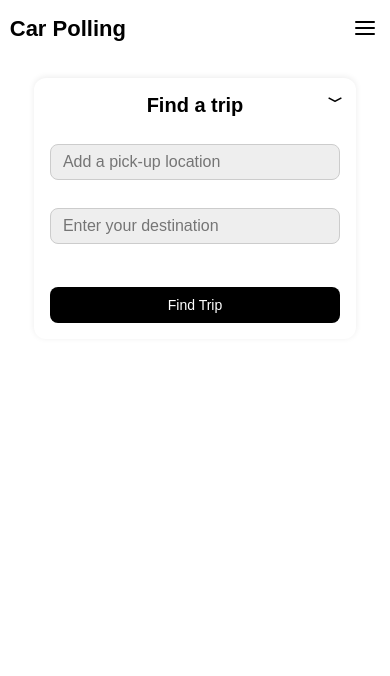
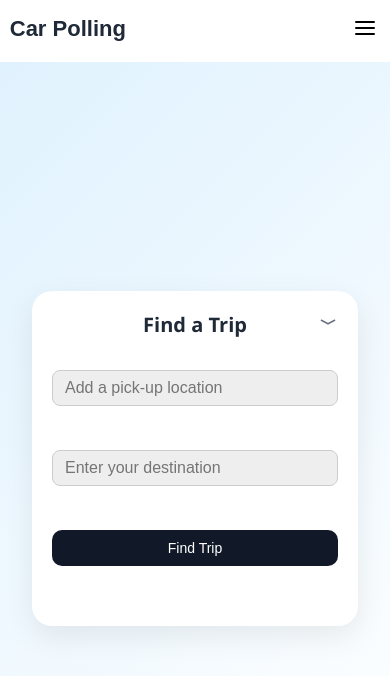
Before and after one commit to Vijayperugu/Carpooling-App, a React (Vite) app in the folder frontend/basic/: page /Home in a window 390 px wide. Shown: the top 676 px of the page. Built offline with nearby package versions, Linux system fonts and the light colour scheme.

Commit message:
Refactor CaptainHome and Home components for improved layout and responsiveness; enhance CSS styles for better mobile experience

```diff
--- a/frontend/basic/src/pages/Home.jsx
+++ b/frontend/basic/src/pages/Home.jsx
@@ -1,4 +1,118 @@
-import React, { use, useEffect, useState } from 'react';
+// import React, { use, useEffect, useState } from 'react';
+// import 'remixicon/fonts/remixicon.css';
+// import '../styles/Home.css';
+// import LocationSearchPanel from '../components/LocationSearchPanel';
+// import VehiclePanel from '../components/VehiclePanel';
+// import WaitingForDriver from '../components/WaitingForDriver';
+// import ConfirmRide from '../components/ConfirmRide';
+// import LookingForDriver from '../components/LookingForDriver';
+
+// const Home = () => {
+//   const [pickup, setPickup] = useState('');
+//   const [destination, setDestination] = useState('');
+//   const [panelOpen, setPanelOpen] = useState(false);
+//   const [vehiclePanel, setVehiclePanel] = useState(false);
+//   const [confirmRidePanel, setConfirmRidePanel] = useState(false);
+//   const [vehicleFound, setVehicleFound] = useState(false);
+//   const [waitingForDriver, setWaitingForDriver] = useState(false);
+//   const [pickupSuggestions, setPickupSuggestions] = useState([]);
+//   const [destinationSuggestions, setDestinationSuggestions] = useState([]);
+//   const [activeField, setActiveField] = useState(null);
+//   const [ride, setRide] = useState(null);
+
+//   function findTrip() {
+//     setVehiclePanel(true)
+//     setPanelOpen(false)
+//   }
+//   // useEffect(() => {
+//   //   setConfirmRidePanel(true)
+
+//   // },[])
+
+//   return (
+//     <div className="home-container">
+//       {/* <div className="live-tracking-wrapper">
+//         <LiveTracking />
+//       </div> */}
+
+//       <div className="bottom-panel">
+//         <div className="search-box">
+//           <button className="close-btn" onClick={() => setPanelOpen(false)}><i className="ri-arrow-down-wide-line"></i></button>
+//           <h4 className="title">Find a trip</h4>
+//           <form onSubmit={(e) => e.preventDefault()}>
+//             <input
+//               onClick={() => { setPanelOpen(true); setActiveField('pickup'); }}
+//               value={pickup}
+//               onChange={(e) => setPickup(e.target.value)}
+//               className="input-box"
+//               type="text"
+//               placeholder="Add a pick-up location"
+//             />
+//             <input
+//               onClick={() => { setPanelOpen(true); setActiveField('destination'); }}
+//               value={destination}
+//               onChange={(e) => setDestination(e.target.value)}
+//               className="input-box"
+//               type="text"
+//               placeholder="Enter your destination"
+//             />
+//           </form>
+//           <button onClick={findTrip} className="find-trip-btn">Find Trip</button>
+//         </div>
+
+//         {panelOpen && (
+//           <div className="suggestions-panel">
+//             <LocationSearchPanel
+//               suggestions={activeField === 'pickup' ? pickupSuggestions : destinationSuggestions}
+//               setPanelOpen={setPanelOpen}
+//               setVehiclePanel={setVehiclePanel}
+//               setPickup={setPickup}
+//               setDestination={setDestination}
+//               activeField={activeField}
+//             />
+//           </div>
+//         )}
+
+//         {vehiclePanel && (
+//           <VehiclePanel
+//             setConfirmRidePanel={setConfirmRidePanel}
+//             setVehiclePanel={setVehiclePanel}
+//           />
+//         )}
+
+//         {confirmRidePanel && (
+//           <ConfirmRide
+//             pickup={pickup}
+//             destination={destination}
+//             setConfirmRidePanel={setConfirmRidePanel}
+//             setVehicleFound={setVehicleFound}
+//           />
+//         )}
+
+//         {vehicleFound && (
+//           <LookingForDriver
+//             pickup={pickup}
+//             destination={destination}
+//             setVehicleFound={setVehicleFound}
+//           />
+//         )}
+
+//         {waitingForDriver && (
+//           <WaitingForDriver
+//             ride={ride}
+//             setVehicleFound={setVehicleFound}
+//             setWaitingForDriver={setWaitingForDriver}
+//             waitingForDriver={waitingForDriver}
+//           />
+//         )}
+//       </div>
+//     </div>
+//   );
+// };
+
+// export default Home;
+
+import React, { useState } from 'react';
 import 'remixicon/fonts/remixicon.css';
 import '../styles/Home.css';
 import LocationSearchPanel from '../components/LocationSearchPanel';
@@ -20,28 +134,27 @@ const Home = () => {
   const [activeField, setActiveField] = useState(null);
   const [ride, setRide] = useState(null);
 
-  function findTrip() {
-    setVehiclePanel(true)
-    setPanelOpen(false)
-  }
-  // useEffect(() => {
-  //   setConfirmRidePanel(true)
-
-  // },[])
+  const findTrip = () => {
+    setVehiclePanel(true);
+    setPanelOpen(false);
+  };
 
   return (
     <div className="home-container">
-      {/* <div className="live-tracking-wrapper">
-        <LiveTracking />
-      </div> */}
-
-      <div className="bottom-panel">
-        <div className="search-box">
-          <button className="close-btn" onClick={() => setPanelOpen(false)}><i className="ri-arrow-down-wide-line"></i></button>
-          <h4 className="title">Find a trip</h4>
-          <form onSubmit={(e) => e.preventDefault()}>
+      <div className="home-flex-layout">
+        {/* LEFT: Search Panel */}
+        <div className="left-panel">
+          <div className="form-section">
+            <button className="close-btn" onClick={() => setPanelOpen(false)}>
+              <i className="ri-arrow-down-wide-line"></i>
+            </button>
+            <h4 className="title">Find a Trip</h4>
+            <form className="search-box" onSubmit={(e) => e.preventDefault()}>
               <input
-              onClick={() => { setPanelOpen(true); setActiveField('pickup'); }}
+                onClick={() => {
+                  setPanelOpen(true);
+                  setActiveField('pickup');
+                }}
                 value={pickup}
                 onChange={(e) => setPickup(e.target.value)}
                 className="input-box"
@@ -49,17 +162,25 @@ const Home = () => {
                 placeholder="Add a pick-up location"
               />
               <input
-              onClick={() => { setPanelOpen(true); setActiveField('destination'); }}
+                onClick={() => {
+                  setPanelOpen(true);
+                  setActiveField('destination');
+                }}
                 value={destination}
                 onChange={(e) => setDestination(e.target.value)}
                 className="input-box"
                 type="text"
                 placeholder="Enter your destination"
               />
+              <button onClick={findTrip} className="find-trip-btn">
+                Find Trip
+              </button>
             </form>
-          <button onClick={findTrip} className="find-trip-btn">Find Trip</button>
+          </div>
         </div>
 
+        {/* RIGHT: Dynamic Panels */}
+        <div className="right-panel">
           {panelOpen && (
             <div className="suggestions-panel">
               <LocationSearchPanel
@@ -107,6 +228,7 @@ const Home = () => {
           )}
         </div>
       </div>
+    </div>
   );
 };
 
--- a/frontend/basic/src/styles/CaptainHome.css
+++ b/frontend/basic/src/styles/CaptainHome.css
@@ -1,62 +1,134 @@
+/* Reset & Base */
+body {
+  margin: 0;
+  padding: 0;
+  font-family: 'Segoe UI', Tahoma, Geneva, Verdana, sans-serif;
+  background-color: #f3f4f6;
+  color: #1f2937;
+}
+
+/* Wrapper */
 .captain-home-wrapper {
   display: flex;
   align-items: center;
   justify-content: center;
-  overflow: hidden;
-  background-color: #f0f0f0;
+  min-height: 100vh;
+  background: linear-gradient(135deg, #dff1ff, #ffffff);
+  padding: 16px;
+  box-sizing: border-box;
+}
+
+/* Container */
 .captain-home-container {
   width: 30%;
+  background-color: #ffffff;
+  border-radius: 24px;
+  overflow: hidden;
+  box-shadow: 0 8px 24px rgba(0, 0, 0, 0.1);
+  transition: all 0.3s ease;
   position: relative;
 }
-  .captain-top-nav img {
-    width: 64px;
-  }
 
-  .logout-icon-container {
-    height: 40px;
-    width: 40px;
-    background-color: white;
-    border-radius: 50%;
+/* Layout: Hero + Details */
+.captain-content-layout {
   display: flex;
-    justify-content: center;
-    align-items: center;
+  flex-direction: column;
+  gap: 16px;
 }
 
 .captain-hero {
-    width: 100%;
+  flex: 1;
+  overflow: hidden;
+  border-radius: 16px;
 }
 
 .captain-hero img {
   width: 100%;
   height: 100%;
   object-fit: cover;
+  border-radius: 16px;
 }
 
+/* Details Panel */
 .captain-details-panel {
-    height: 40%;
+  flex: 1;
+  background-color: #ffffff;
   padding: 24px;
+  border-radius: 16px;
+  box-shadow: 0 4px 16px rgba(0, 0, 0, 0.05);
 }
 
-  .captain-home-wrapper .popup-panel {
+/* Logout Icon */
+.logout-icon-container {
+  position: absolute;
+  top: 12px;
+  right: 12px;
+  height: 42px;
+  width: 42px;
+  background-color: #ffffff;
+  border-radius: 50%;
+  box-shadow: 0 4px 10px rgba(0, 0, 0, 0.1);
+  display: flex;
+  align-items: center;
+  justify-content: center;
+  cursor: pointer;
+  transition: transform 0.2s ease;
+}
+
+.logout-icon-container:hover {
+  transform: scale(1.05);
+}
+
+/* Pop-up Panel */
+.popup-panel {
+  position: fixed;
+  bottom: 0;
+  left: 0;
   width: 100%;
-    background-color: white;
-    padding: 40px 16px 24px 16px;
-    border-top-left-radius: 16px;
-    border-top-right-radius: 16px;
-    box-shadow: 0 -4px 10px rgba(0, 0, 0, 0.1);
+  max-height: 90vh;
+  background: rgba(255, 255, 255, 0.95);
+  backdrop-filter: blur(12px);
+  padding: 32px 20px 24px;
+  border-top-left-radius: 20px;
+  border-top-right-radius: 20px;
+  box-shadow: 0 -6px 20px rgba(0, 0, 0, 0.15);
+  animation: slideUp 0.3s ease forwards;
+  z-index: 999;
+}
+
+/* Slide Animation */
+@keyframes slideUp {
+  from {
+    transform: translateY(100%);
+  }
+  to {
+    transform: translateY(0%);
   }
 }
 
-
-@media (max-width: 1024px) {
-  .captain-home-container {
-    width: 60%;
-  }
+/* Primary Button */
+.button-primary {
+  padding: 10px 20px;
+  background-color: #3b82f6;
+  color: white;
+  border: none;
+  border-radius: 12px;
+  font-size: 16px;
+  cursor: pointer;
+  transition: background-color 0.2s ease;
 }
 
-@media (max-width: 768px) {
+.button-primary:hover {
+  background-color: #2563eb;
+}
+
+/* Breakpoints for Responsive Design */
+
+/* Tablets and below */
+@media (max-width: 1023px) {
   .captain-home-container {
     width: 90%;
+    border-radius: 16px;
   }
 
   .captain-details-panel {
@@ -64,7 +136,9 @@
   }
 
   .popup-panel {
-    padding: 32px 12px 16px 12px;
+    padding: 24px 16px 16px;
+    border-top-left-radius: 16px;
+    border-top-right-radius: 16px;
   }
 
   .logout-icon-container {
@@ -72,7 +146,35 @@
     width: 36px;
   }
 
-  .captain-top-nav img {
-    width: 48px;
+  .captain-hero,
+  .captain-details-panel {
+    width: 100%;
+  }
+
+  .captain-content-layout {
+    flex-direction: column;
   }
 }
+
+/* Large devices and up (side-by-side layout kicks in here) */
+@media (min-width: 1024px) {
+  .captain-home-container {
+    width: 60%;
+  }
+
+  .captain-content-layout {
+    flex-direction: row;
+  }
+
+  .captain-hero,
+  .captain-details-panel {
+    width: 50%;
+  }
+}
+
+/* Ultra large screens */
+@media (min-width: 1440px) {
+  .captain-home-container {
+    width: 40%;
+  }
+}
--- a/frontend/basic/src/styles/Home.css
+++ b/frontend/basic/src/styles/Home.css
@@ -1,120 +1,147 @@
-/* Home.css */
+/* Base & Reset */
+body {
+  margin: 0;
+  padding: 0;
+  font-family: 'Segoe UI', Tahoma, Geneva, Verdana, sans-serif;
+  background-color: #f3f4f6;
+  color: #1f2937;
+}
 
+/* Page Wrapper */
 .home-container {
   display: flex;
   justify-content: center;
   align-items: center;
-
-  height: 94vh;
-  width: 100%;
-  font-family: sans-serif;
+  min-height: 94vh;
+  padding: 2rem;
+  background: linear-gradient(135deg, #e0f2fe, #ffffff);
+  box-sizing: border-box;
 }
 
-.bottom-panel {
-  width: 30%;
-  background-color: white;
-  padding: 20px;
-  position: relative;
-  border-radius: 16px;
-  box-shadow: 0 -2px 10px rgba(0, 0, 0, 0.1);
+/* Flex Layout Wrapper */
+.home-flex-layout {
+  display: flex;
+  flex-direction: column;
+  width: 100%;
+  max-width: 1100px;
+  background-color: #fff;
+  border-radius: 20px;
+  box-shadow: 0 10px 30px rgba(0, 0, 0, 0.08);
+  overflow: hidden;
 }
 
+/* Panels */
+.left-panel,
+.right-panel {
+  padding: 32px;
+}
+
+/* Form Section */
+.form-section {
+  display: flex;
+  flex-direction: column;
+  gap: 20px;
+  position: relative;
+}
+
+/* Close Button */
+.close-btn {
+  position: absolute;
+  top: 0;
+  right: 0;
+  background: none;
+  border: none;
+  font-size: 24px;
+  color: #6b7280;
+  cursor: pointer;
+}
+
+/* Title */
+.title {
+  font-size: 24px;
+  font-weight: 600;
+  margin-bottom: 8px;
+}
+
+/* Search Box */
 .search-box {
   display: flex;
   flex-direction: column;
-  gap: 15px;
-}
-
-.close-btn {
-  position: absolute;
-  right: 20px;
-  top: 20px;
-  font-size: 20px;
-  background: none;
-  border: none;
-  cursor: pointer;
-}
-
-.title {
-  font-size: 24px;
-  font-weight: 600;
-  margin-top: 10px;
+  gap: 16px;
 }
 
 .input-box {
-  background-color: #eee;
-  padding: 10px 16px;
+  background-color: #f1f5f9;
+  padding: 12px 16px;
   font-size: 16px;
-  border-radius: 8px;
-  border: 1px solid #ccc;
-  width: 100%;
-  margin-bottom: 16px;
+  border-radius: 10px;
+  border: 1px solid #d1d5db;
 }
 
+.input-box:focus {
+  outline: none;
+  border-color: #3b82f6;
+}
+
+/* Button */
 .find-trip-btn {
-  background-color: black;
+  background-color: #111827;
   color: white;
   padding: 12px;
   font-size: 16px;
-  border-radius: 8px;
+  border-radius: 10px;
   border: none;
   cursor: pointer;
-  width: 100%;
+  transition: background-color 0.2s ease;
 }
 
-.suggestions-panel {
-  padding: 20px 10px;
-  border-top: 1px solid #eee;
-  background-color: #f9f9f9;
+.find-trip-btn:hover {
+  background-color: #000;
 }
 
+/* Dynamic Panels */
+.suggestions-panel {
+  background-color: #f9fafb;
+  border: 1px solid #e5e7eb;
+  border-radius: 12px;
+  padding: 20px;
+}
 
-@media (max-width: 1024px) {
-  .bottom-panel {
+/* Responsive Layout */
+@media (min-width: 1024px) {
+  .home-flex-layout {
+    flex-direction: row;
+  }
+
+  .left-panel,
+  .right-panel {
     width: 50%;
-    padding: 16px;
+    border-right: 1px solid #f3f4f6;
+  }
+
+  .right-panel:last-child {
+    border-right: none;
+  }
+
+  .form-section {
+    min-height: 100%;
+    justify-content: center;
+  }
+}
+
+@media (max-width: 768px) {
+  .left-panel,
+  .right-panel {
+    padding: 20px;
   }
 
   .title {
     font-size: 20px;
   }
 
-  .input-box,
-  .find-trip-btn {
-    font-size: 15px;
-    padding: 10px;
-  }
-}
-
-@media (max-width: 768px) {
-  .home-container {
-    padding: 1rem;
-    height: auto;
-    align-items: flex-start;
-  }
-
-  .bottom-panel {
-    width: 90%;
-    padding: 16px;
-    border-radius: 12px;
-    box-shadow: 0 -1px 6px rgba(0, 0, 0, 0.08);
-  }
-
-  .close-btn {
-    top: 12px;
-    right: 12px;
-    font-size: 18px;
-  }
-
-  .title {
-    font-size: 18px;
-    margin-top: 0;
-  }
-
   .input-box {
     font-size: 14px;
-    padding: 8px 12px;
-    margin-bottom: 12px;
+    padding: 10px;
   }
 
   .find-trip-btn {
@@ -122,7 +149,11 @@
     padding: 10px;
   }
 
+  .close-btn {
+    font-size: 20px;
+  }
+
   .suggestions-panel {
-    padding: 16px 8px;
+    padding: 16px;
   }
 }
```
Also changed, not shown: frontend/basic/src/pages/CaptainHome.jsx (+87 -34 lines). Lines whose indentation alone changed are shown as unchanged.
